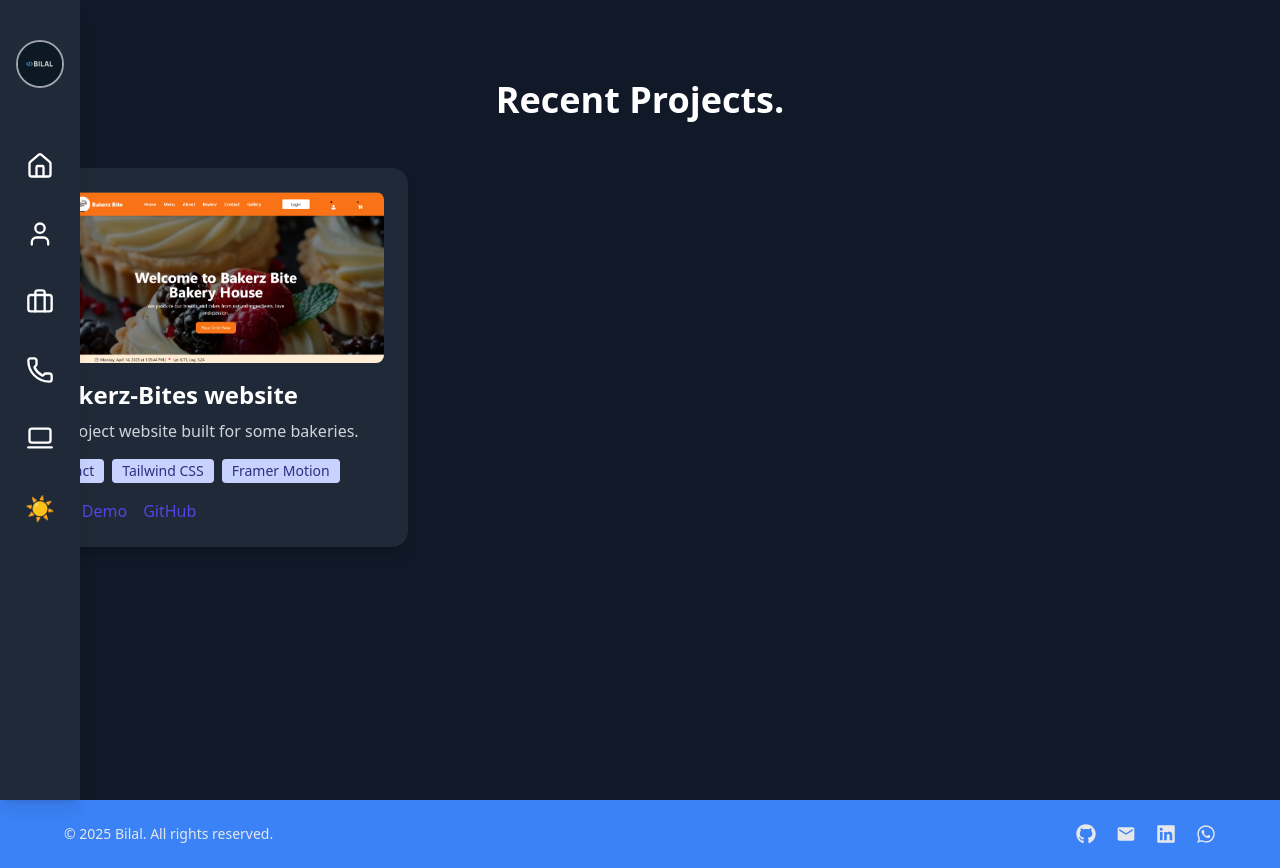
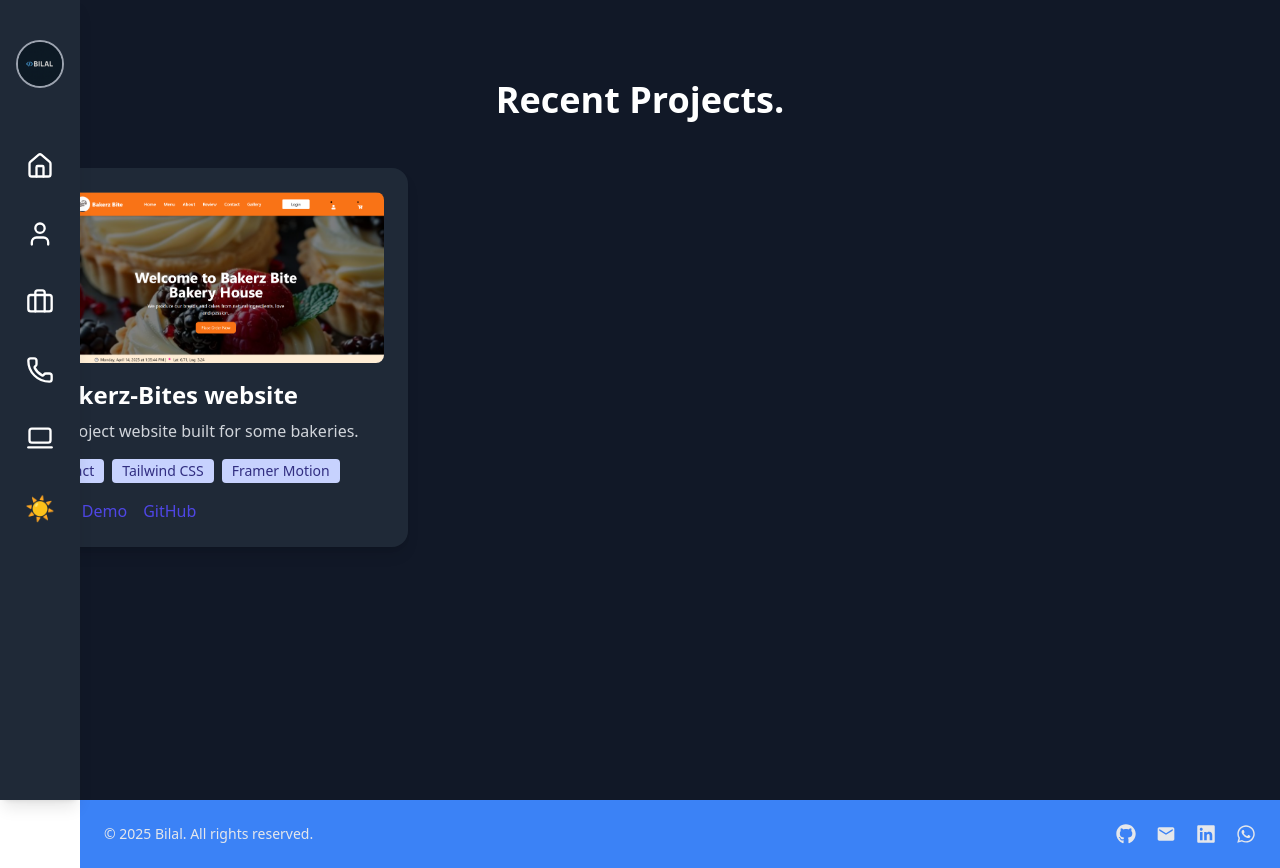
Before and after one commit to LORDBILLZ17/Portfolio, a React (Vite) app: page /MyWorks in a window 1280 px wide. Built offline with nearby package versions, Linux system fonts and the light colour scheme.

Commit message:
Update Footer.jsx

```diff
--- a/src/Footer.jsx
+++ b/src/Footer.jsx
@@ -3,7 +3,7 @@ import { MdEmail } from "react-icons/md";
 
 const Footer = () => {
   return (
-    <footer className="bg-gray-900 dark:bg-blue-500 text-gray-200 dark:text-gray-200 py-6 px-4 ">
+    <footer className="bg-gray-900 dark:bg-blue-500 text-gray-200 dark:text-gray-200 py-6 px-4 ml-20 ">
       <div className="max-w-6xl mx-auto flex flex-col md:flex-row justify-between items-center gap-4">
         <p className="text-sm">&copy; {new Date().getFullYear()} Bilal. All rights reserved.</p>
         <div className="flex gap-5 text-xl">
```
